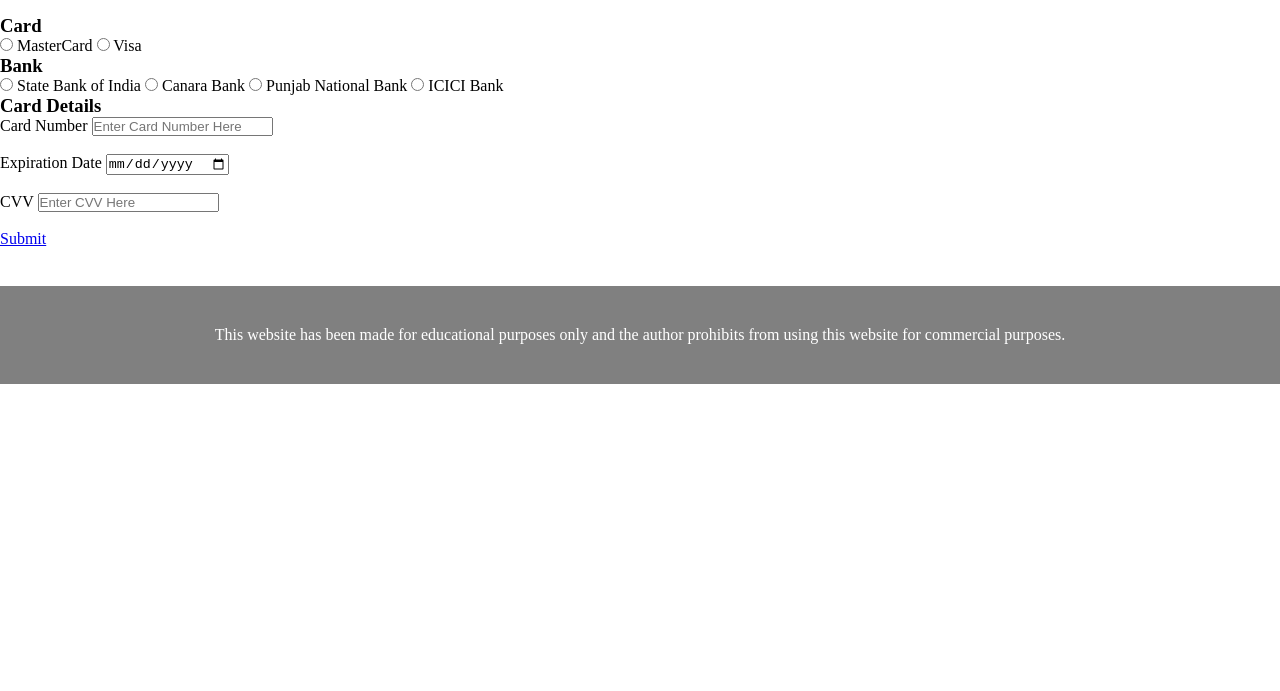
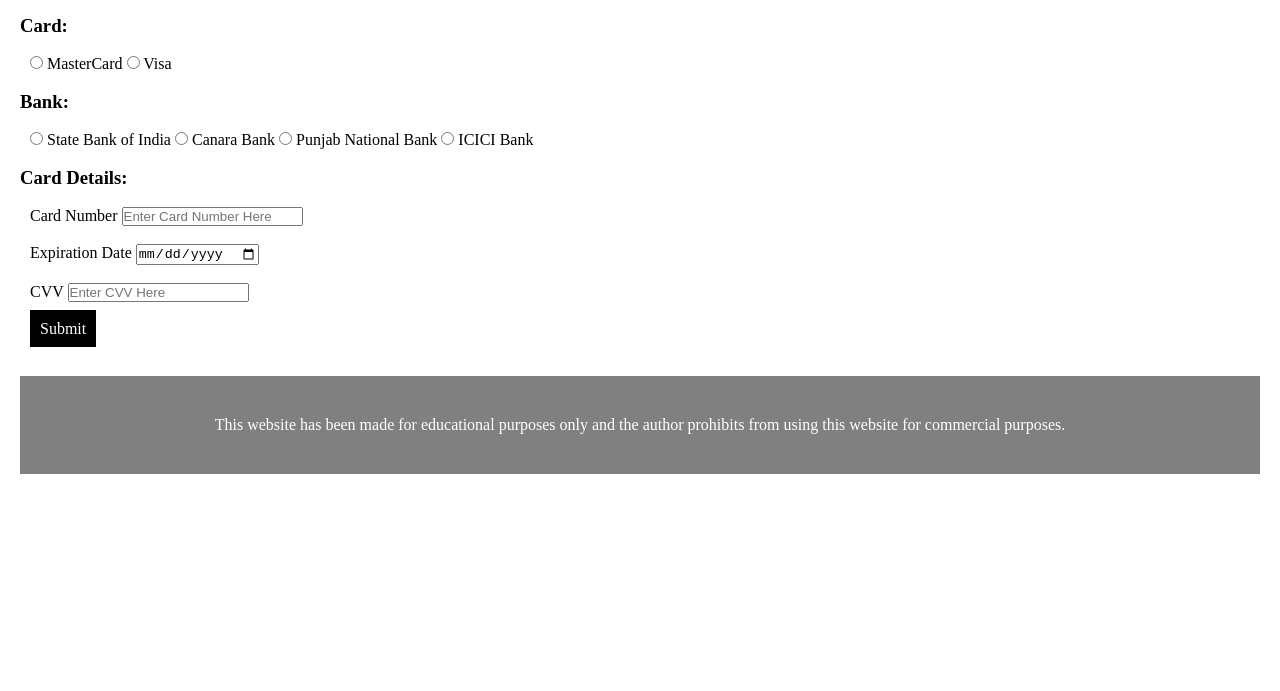
Before and after one commit to Professor-Of-Stupidity/Professor-Of-Stupidity.github.io, a plain HTML site: page credcardpayment.html in a window 1280 px wide. Shown: the part 109-800 px from the top of the page. Drawn offline with Linux system fonts and the light colour scheme.

Commit message:
Add files via upload

```diff
--- a/credcardpayment.html
+++ b/credcardpayment.html
@@ -11,7 +11,7 @@
     <link rel="stylesheet" type="text/css" href="designs.css" />
 </head>
 
-<body>
+<body style="margin-left: 20px; margin-right: 20px;">
     <div id="topbar">
         <h1>
             Sunderbans.com
@@ -28,18 +28,21 @@
     </div>
     </br>
     <h3>
-        Card
+        Card:
     </h3>
-    <div id="card-name">
+    <br>
+    <div id="card-name" style="padding-left: 10px;">
         <input type="radio" name="cred" value="mstr">
         <label>MasterCard</label>
         <input type="radio" name="cred" value="visa">
         <label>Visa</label>
     </div>
+    <br>
     <h3>
-        Bank
+        Bank:
     </h3>
-    <div id="bank-info">
+    <br>
+    <div id="bank-info" style="padding-left: 10px;">
         <input type="radio" name="bank" value="sbi">
         <label>State Bank of India</label>
         <input type="radio" name="bank" value="canara">
@@ -49,10 +52,12 @@
         <input type="radio" name="bank" value="icici">
         <label>ICICI Bank</label>
     </div>
+    <br>
     <h3>
-        Card Details
+        Card Details:
     </h3>
-    <div id ="card-details">
+    <br>
+    <div id ="card-details" style="padding-left: 10px;">
         Card Number
         <!-- </br> -->
         <input type="text" placeholder="Enter Card Number Here">
@@ -66,7 +71,7 @@
         <input type="password" placeholder="Enter CVV Here">
     </br>
     </br>
-        <a href="orderconfirmation.html">Submit</a>
+        <a href="orderconfirmation.html" style="background-color: black; padding: 10px; color:white; text-decoration: none;">Submit</a>
     </div>
 </body>
 </br>
```
